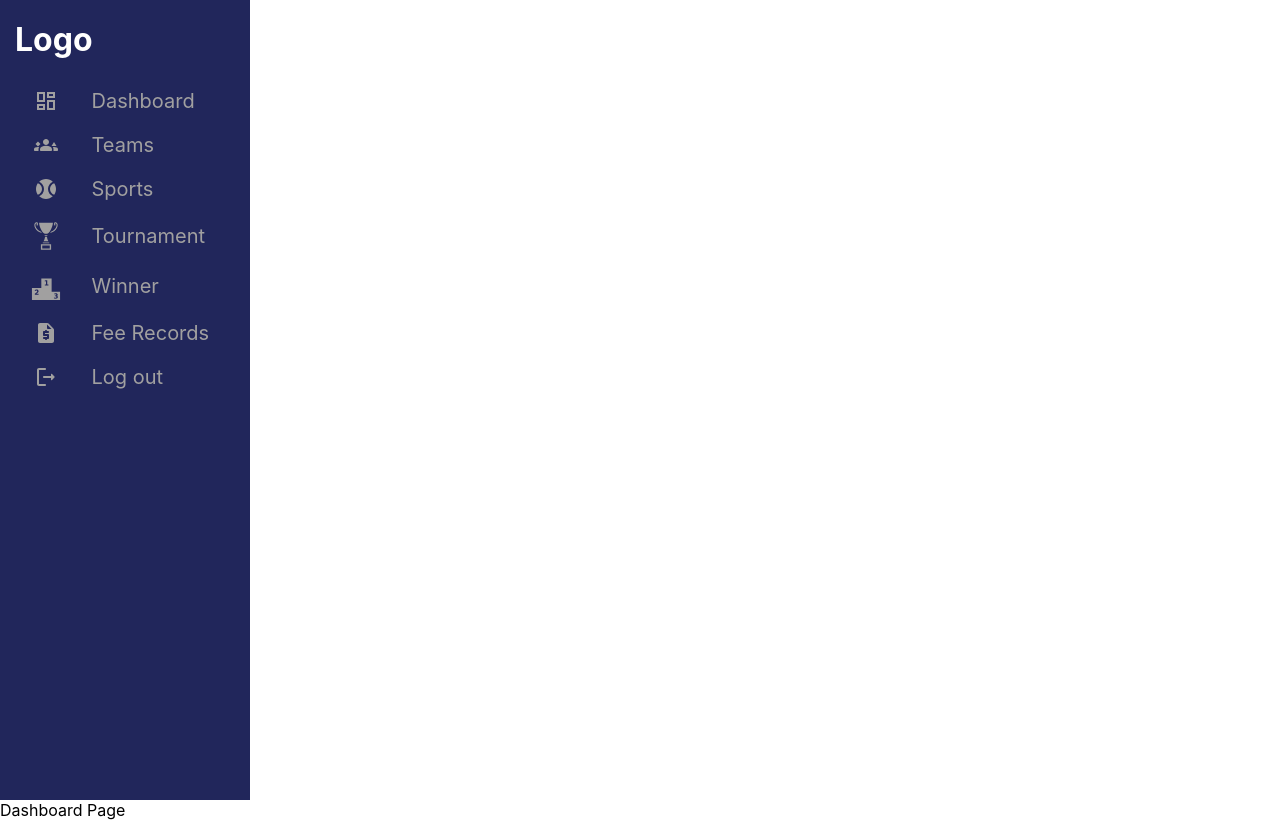
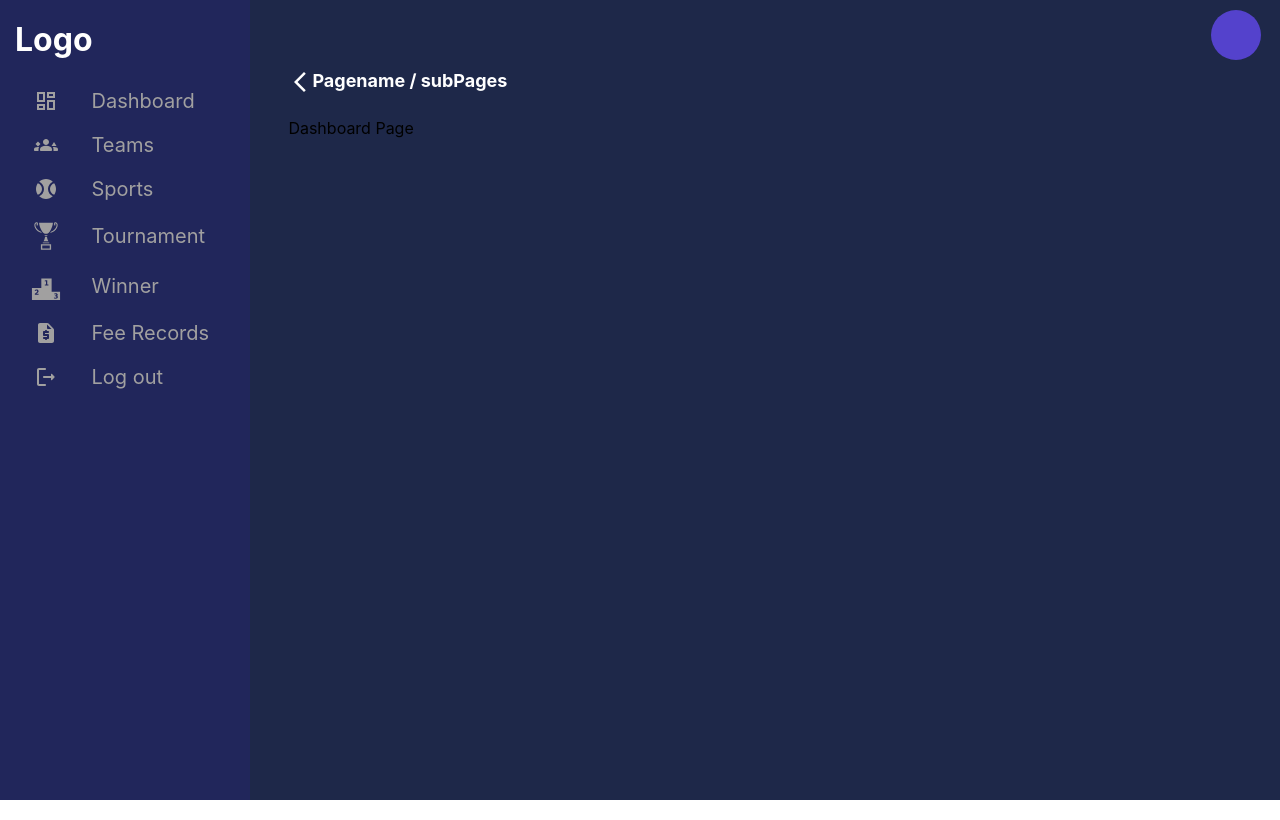
Before and after one commit to gcelt-techclub/Web-App, a React (Create React App) app: page /admin in a window 1280 px wide. Built offline with nearby package versions, Linux system fonts and the light colour scheme.

Commit message:
added user dp section and page address bar

```diff
--- a/src/components/Sidebar.jsx
+++ b/src/components/Sidebar.jsx
@@ -3,6 +3,7 @@ import { NavLink, Outlet, useOutletContext } from "react-router-dom";
 import "./Sidebar.css";
 
 //import icons
+import ArrowBackIosNewIcon from '@mui/icons-material/ArrowBackIosNew';
 import DashboardOutlinedIcon from "@mui/icons-material/DashboardOutlined";
 import Groups3RoundedIcon from "@mui/icons-material/Groups3Rounded";
 import { GiPodium } from "react-icons/gi";
@@ -53,8 +54,8 @@ const Sidebar = (/*{ children }*/) => {
   ];
 
   return (
-    <>
-      <div className="container">
+    <div className="main_body">
+      <div className="container1">
         <div className="sidebar">
           <div className="top_section">
             <h1 className="logo">Logo</h1>
@@ -74,10 +75,18 @@ const Sidebar = (/*{ children }*/) => {
 
         {/* Rendered thru children props(First Version) */}
         {/* <main>{children}</main> */}
+        <div className="container2">
+          <div id="dp"></div>
+          <div className="Page_address">
+              <div >{ <ArrowBackIosNewIcon /> } </div>
+              <div className="address">Pagename / subPages</div>
+          </div>
+          <br></br>
+          <Outlet />
+          </div>
 
-        <Outlet />
       </div>
-    </>
+    </div>
   );
 };
 
```
